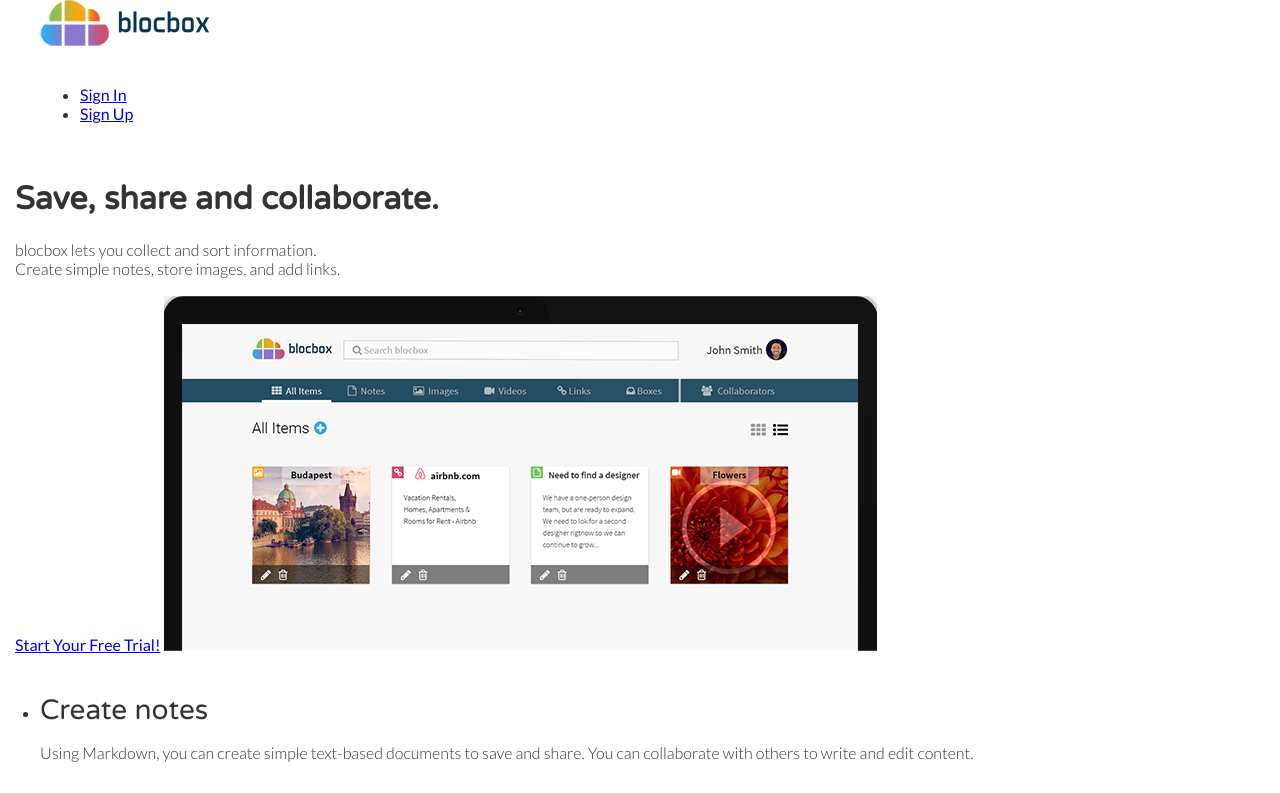
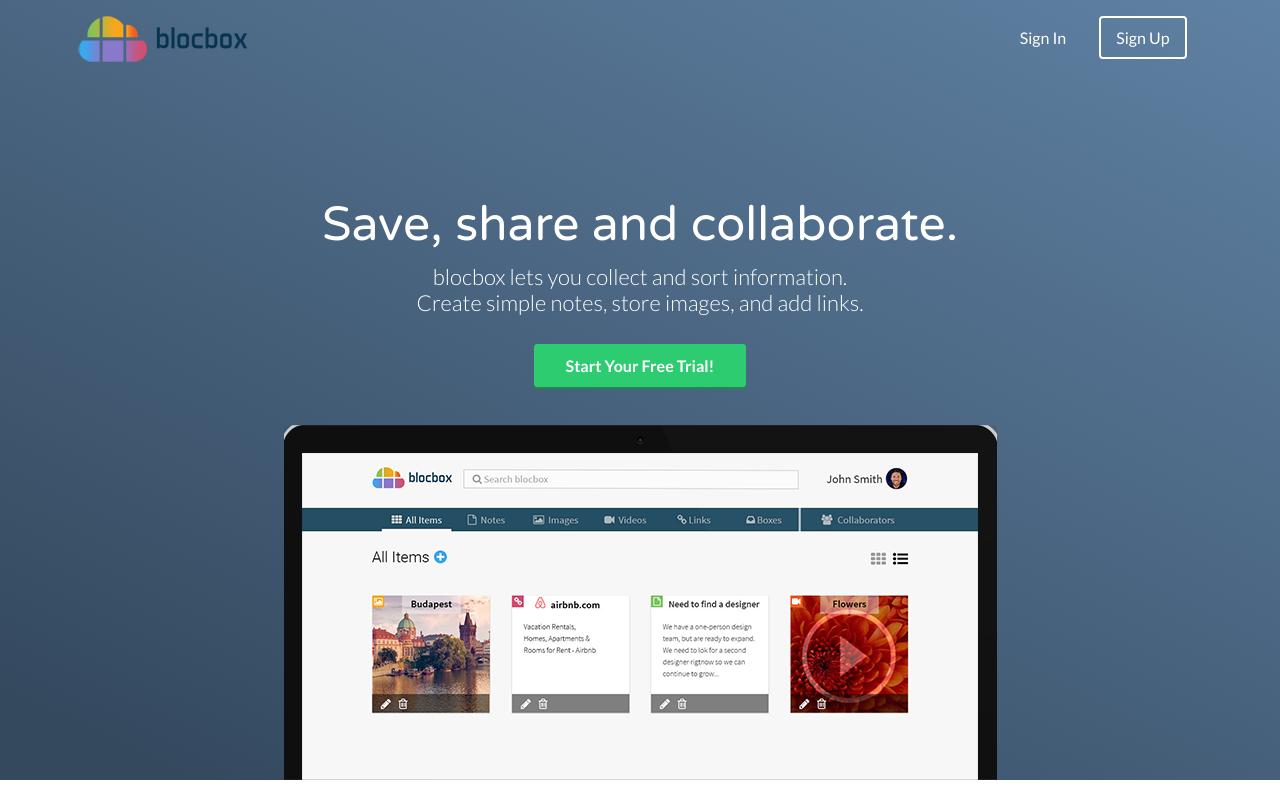
Before and after one commit to oliviagrech/Blocbox, a plain HTML site: page index.html in a window 1280 px wide. Shown: the top 793 px of the page. Drawn offline with Linux system fonts and the light colour scheme.

Commit message:
Assignment-30-completed

```diff
--- a/css/style.css
+++ b/css/style.css
@@ -42,3 +42,108 @@
    min-height: 1px;
    margin:0 2% 20px;
  }
+
+<!-- Media Queries -->
+<!-- mobile:768px, tablet: 992px, laptop: 1200 -->
+  @media (min-width: 768px) {
+   .container {
+     width: 750px;
+   }
+ }
+ @media (min-width: 992px) {
+   .container {
+     width: 970px;
+   }
+   .one-half {
+     width:46%;
+   }
+   .one-third {
+     width:29.33333%;
+   }
+   .one-fourth {
+     width:21%;
+   }
+ }
+ @media (min-width: 1200px) {
+   .container {
+     width: 1170px;
+   }
+ }
+
+/* HEADER */
+ header {
+   color:#FFFFFF;
+   background: #34495E;
+   background-image: linear-gradient(206deg, #5F81A3 0%, #34495E 94%);
+ }
+ header nav {
+   padding:1em 0;
+ }
+ header nav ul {
+   display:inline;
+   text-align: right;
+   float:right;
+   margin:0;
+ }
+ header nav ul > li {
+   list-style-type: none;
+   display: inline-block;
+   margin:0 15px;
+ }
+ header nav ul > li.btn-outline {
+   padding:10px 15px;
+   border:2px solid #FFFFFF;
+   border-radius: 4px;
+ }
+ header nav ul > li.btn-outline:hover {
+   background:#FFFFFF;
+ }
+ header nav ul > li > a {
+   color:#FFFFFF;
+   text-decoration: none;
+ }
+ header nav ul > li.btn-outline:hover > a {
+   color:#34495E;
+ }
+ header .hero {
+   text-align: center;
+   display:block;
+   position: relative;
+ }
+ header .hero h1 {
+   font-size:48px;
+   font-weight: normal;
+   margin:95px 0 0;
+ }
+ header .hero p {
+   font-size: 22px;
+   line-height: 26px;
+   font-weight: 100;
+   margin:10px 0 40px;
+ }
+ header .hero img {
+   display: block;
+   margin:3em auto 0;
+ }
+/* BUTTONS */
+ .btn {
+   border-radius: 4px;
+   color:#FFFFFF;
+   font-weight: 700;
+   text-decoration: none;
+   padding:10px 30px;
+   background: #2ECC71;
+   border: 2px solid #2ECC71;
+   box-shadow: 0px 2px 0px 0px #22894E;
+ }
+
+ /* Media Query for TV */
+ @media (min-width: 1920px) {
+    header .hero h1 {
+      font-size:64px;
+   }
+   header .hero p {
+   font-size: 29px;
+   line-height: 34px;
+ }
+}
--- a/index.html
+++ b/index.html
@@ -24,7 +24,7 @@
         <div class="one-half">
           <ul>
             <li><a href="signin.html">Sign In</a></li>
-            <li><a href="signup.html">Sign Up</a></li>
+            <li class="btn-outline"><a href="signup.html">Sign Up</a></li>
           </ul>
         </div>
       </nav>
@@ -123,6 +123,11 @@
               <img "src=https://s3.amazonaws.com/uifaces/faces/twitter/jsa/128.jpg" alt="avatar">
               <p class="name"><strong>James S.</strong><br/>Freelance Designer, N. Dakota</p>
             </li>
+            <li class="one-fourth">
+              <blockquote>"blocbox has made it easier to find and keep things I love. I can share with other designers on my team and create new categories with awesome stuff. And creating simple text documents couldn't be easier.</blockquote>
+              <img "src=https://s3.amazonaws.com/uifaces/faces/twitter/jsa/128.jpg" alt="avatar">
+              <p class="name"><strong>James S.</strong><br/>Freelance Designer, N. Dakota</p>
+            </li>
           </ul>
         </div>
         </section>
```
